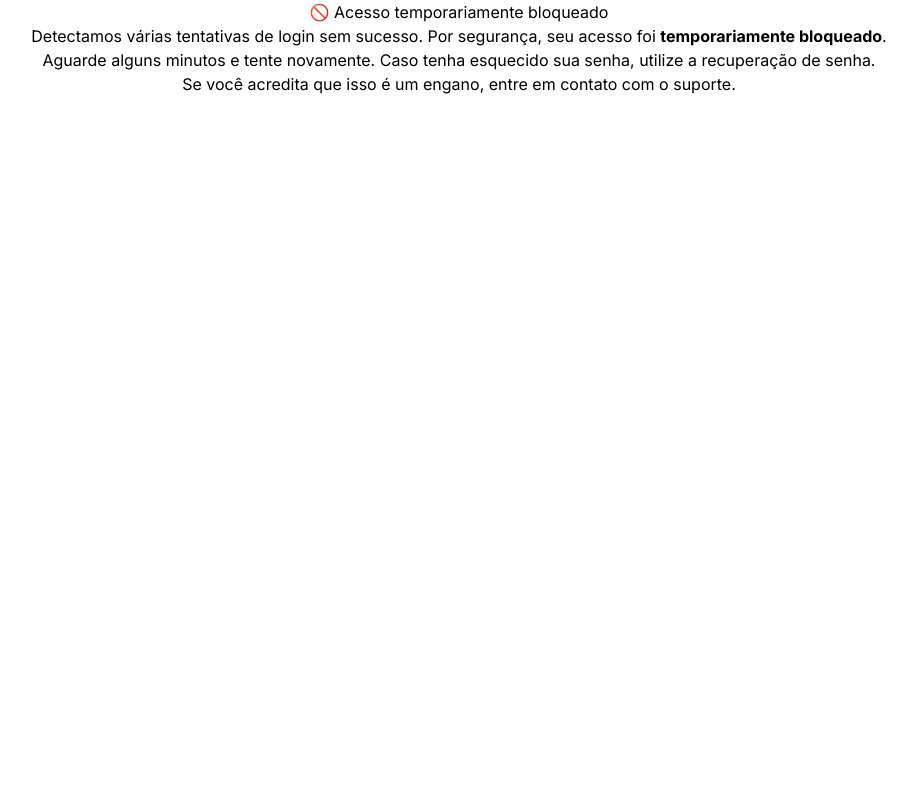
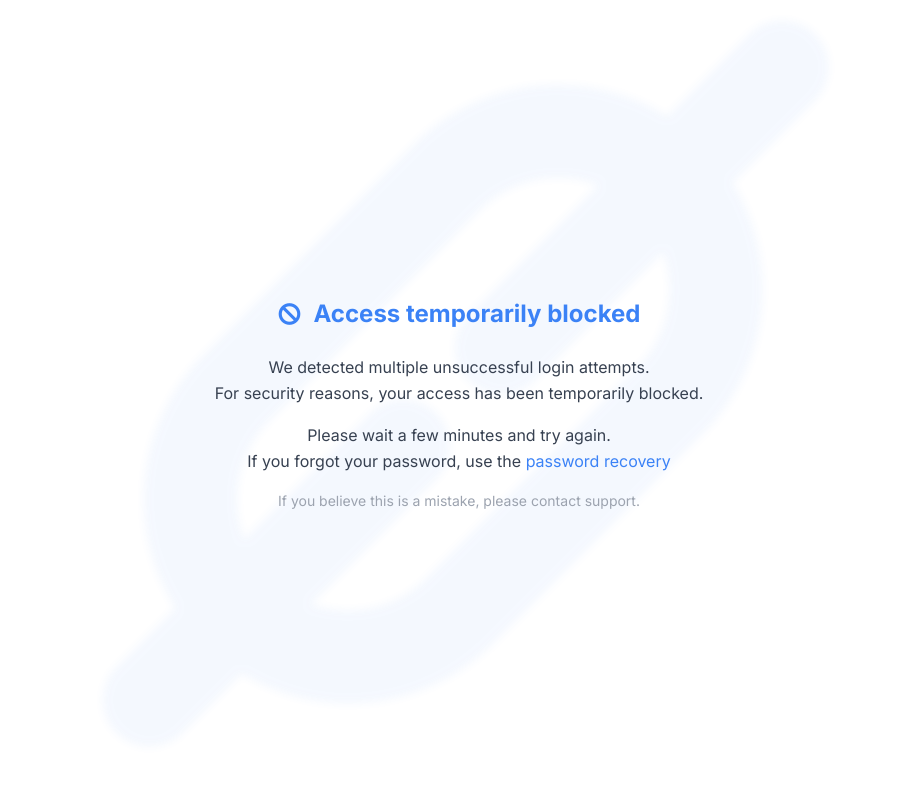
Before and after one commit to JonathasSC/shortly, a Django app: template src/apps/security/templates/security/locked.html in a window 1280 px wide. Shown: the whole page, without its empty margins (181-1094 px from the left). Run offline with Django 3.2, Linux system fonts and the light colour scheme; the template is opened without the code that fills it, so the values that code supplies are empty; some libraries are stand-ins or nearby versions.

```diff
--- a/compose.yml
+++ b/compose.yml
@@ -25,14 +25,14 @@ services:
   nginx:
     container_name: nginx
     build:
-      context: ./nginx
+      context: ./infra/nginx
       dockerfile: Dockerfile
     restart: always
     ports:
       - "8080:80"
     volumes:
-      - ./nginx/shortly.prod.conf:/etc/nginx/conf.d/default.conf
-      - ./nginx/whitelist.conf:/etc/nginx/whitelist.conf:ro
+      - ./infra/nginx/shortly.prod.conf:/etc/nginx/conf.d/default.conf
+      - ./infra/nginx/whitelist.conf:/etc/nginx/whitelist.conf:ro
       - static_volume:/usr/share/nginx/html
     depends_on:
       shortly:
--- a/src/apps/account/views/auth.py
+++ b/src/apps/account/views/auth.py
@@ -1,5 +1,6 @@
 from datetime import timedelta
 
+from django.conf import settings
 from django.contrib import messages
 from django.contrib.auth import get_user_model, login, logout
 from django.contrib.auth.mixins import LoginRequiredMixin
@@ -33,6 +34,9 @@ class UserRegisterView(View):
         return render(request, self.template_name, {'form': CustomRegisterForm()})
 
     def post(self, request):
+        if settings.DEBUG and request.headers.get("X-CYPRESS") == "true":
+            User.objects.filter(email="cypress@test.com").delete()
+
         form = CustomRegisterForm(request.POST)
 
         if not form.is_valid():
@@ -42,6 +46,7 @@ class UserRegisterView(View):
         CreateUserService.execute(dto)
 
         return redirect("account:login")
+
 
 
 class UserLoginView(View):
--- a/src/apps/converter/templates/converter/home.html
+++ b/src/apps/converter/templates/converter/home.html
@@ -59,7 +59,7 @@
                     {% trans "Direct links cost 2 coins." %}
                 </div>
 
-                <button type="submit" class="btn w-full justify-center bg-blue-500 text-white hover:bg-blue-600 transition">
+                <button type="submit" id="shorten_btn" class="btn w-full justify-center bg-blue-500 text-white hover:bg-blue-600 transition">
                     {% trans "Shorten" %}
                 </button>
             </form>
--- a/src/apps/security/templates/security/locked.html
+++ b/src/apps/security/templates/security/locked.html
@@ -1,4 +1,4 @@
-{% extends 'common/base.html'%}
+{% extends 'common/base.html' %}
 
 {% load widget_tweaks %}
 {% load static %}
@@ -8,21 +8,39 @@
 {% block footer %}{% endblock %}
 
 {% block content %}
-<div class="alert alert-warning text-center">
-    <h4>🚫 Acesso temporariamente bloqueado</h4>
+<main class="min-h-screen p-4 flex flex-col items-center justify-center">
+    <img
+        class="w-full max-w-[1080px] max-h-full absolute blur-sm -z-10 opacity-5"
+        src="{% static '/common/svg/logo/without_bg_icon_blue.svg' %}"
+        alt="shortly logo"
+    >
 
-    <p>
-        Detectamos várias tentativas de login sem sucesso.
-        Por segurança, seu acesso foi <strong>temporariamente bloqueado</strong>.
-    </p>
+    <div class="flex items-start md:items-center gap-3 sm:gap-4 justify-center flex-col text-center max-w-md sm:max-w-xl">
+        <h4 class="flex gap-3 text-start md:text-center items-center px-3 py-2 text-blue-500 font-bold text-lg sm:text-2xl">
+            <span class="material-symbols-outlined font-bold rounded-full text-blue-500 text-xl sm:text-2xl">
+                block
+            </span>
+            {% trans "Access temporarily blocked" %}
+        </h4>
 
-    <p>
-        Aguarde alguns minutos e tente novamente.
-        Caso tenha esquecido sua senha, utilize a recuperação de senha.
-    </p>
+        <p class="text-sm text-start md:text-center sm:text-base leading-snug sm:leading-relaxed text-gray-700">
+            {% trans "We detected multiple unsuccessful login attempts." %}
+            <br>
+            {% trans "For security reasons, your access has been temporarily blocked." %}
+        </p>
 
-    <p class="text-muted">
-        Se você acredita que isso é um engano, entre em contato com o suporte.
-    </p>
-</div>
+        <p class="text-sm text-start md:text-center sm:text-base leading-snug sm:leading-relaxed text-gray-700">
+            {% trans "Please wait a few minutes and try again." %}
+            <br>
+            {% trans "If you forgot your password, use the " %}
+            <a href="{% url 'account:recovery' %}" class="outlined text-blue-500 cursor-pointer">
+                {% trans "password recovery" %}
+            </a>
+        </p>
+
+        <small class="text-xs text-start md:text-center sm:text-sm text-gray-400 leading-snug sm:leading-normal">
+            {% trans "If you believe this is a mistake, please contact support." %}
+        </small>
+    </div>
+</main>
 {% endblock %}
--- a/src/core/settings.py
+++ b/src/core/settings.py
@@ -121,6 +121,7 @@ INSTALLED_APPS = [
     "apps.billing",
     "apps.notification",
     "apps.toggler",
+    "apps.security",
 ]
 
 # ================================================================
```
Also changed, not shown: src/apps/account/services/create_user_service.py (+52 -5 lines), .github/workflows/ci.yml, src/apps/account/dtos/login_user_dto.py (line endings or trailing spaces), 11 other files.
